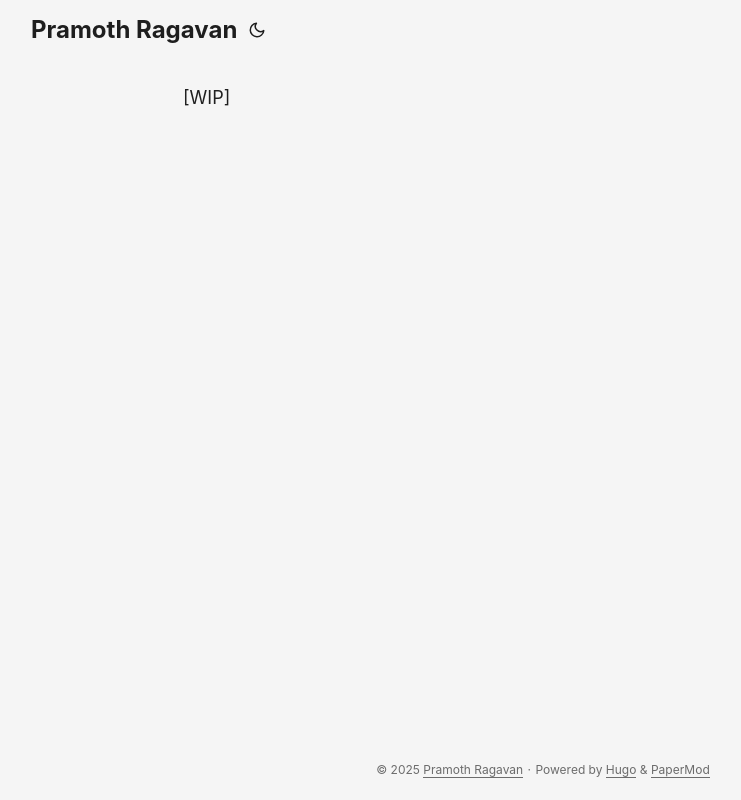
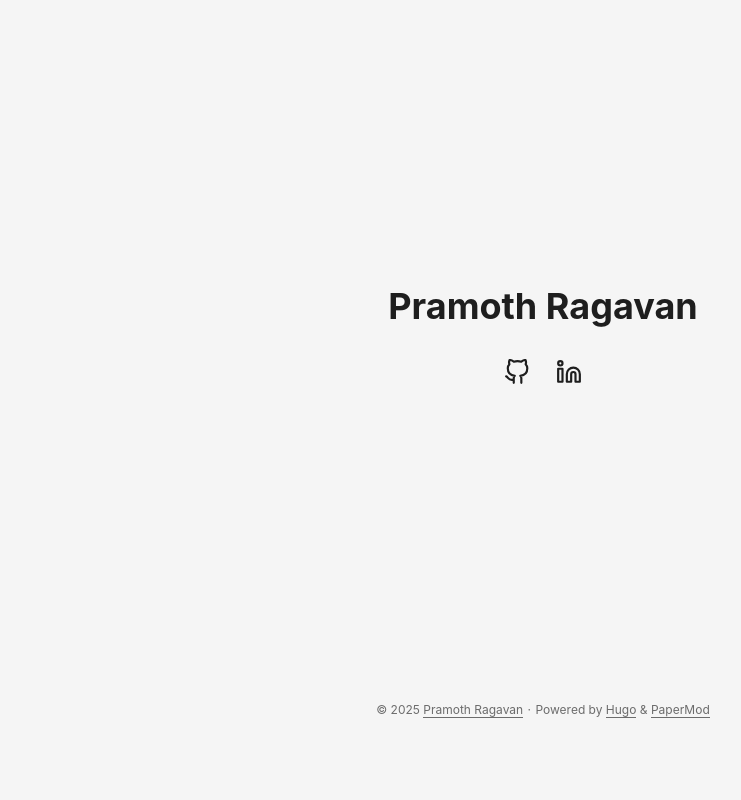
Before and after one commit to pramothragavan/pramothragavan.github.io, a plain HTML site: page index.html in a window 1280 px wide. Shown: the whole page, without its empty margins (97-838 px from the left). Drawn offline with Linux system fonts and the light colour scheme.

Commit message:
make homepage

```diff
--- a/index.html
+++ b/index.html
@@ -76,7 +76,7 @@
   "description": "",
   "logo": "https://pramothragavan.github.io/favicon.ico",
   "sameAs": [
-
+      "https://github.com/pramothragavan", "https://www.linkedin.com/in/pramoth-ragavan-ba587b151/"
   ]
 }
 </script>
@@ -93,43 +93,33 @@
     }
 
 </script>
+<main class="main"><div class="profile">
+    <div class="profile_inner">
+        <h1>Pramoth Ragavan</h1>
+        <span></span><div class="social-icons" >
+    <a href="https://github.com/pramothragavan" target="_blank" rel="noopener noreferrer me"
+        title="Github">
+        <svg xmlns="http://www.w3.org/2000/svg" viewBox="0 0 24 24" fill="none" stroke="currentColor" stroke-width="2"
+    stroke-linecap="round" stroke-linejoin="round">
+    <path
+        d="M9 19c-5 1.5-5-2.5-7-3m14 6v-3.87a3.37 3.37 0 0 0-.94-2.61c3.14-.35 6.44-1.54 6.44-7A5.44 5.44 0 0 0 20 4.77 5.07 5.07 0 0 0 19.91 1S18.73.65 16 2.48a13.38 13.38 0 0 0-7 0C6.27.65 5.09 1 5.09 1A5.07 5.07 0 0 0 5 4.77a5.44 5.44 0 0 0-1.5 3.78c0 5.42 3.3 6.61 6.44 7A3.37 3.37 0 0 0 9 18.13V22">
+    </path>
+</svg>
+    </a>
+    <a href="https://www.linkedin.com/in/pramoth-ragavan-ba587b151/" target="_blank" rel="noopener noreferrer me"
+        title="Linkedin">
+        <svg xmlns="http://www.w3.org/2000/svg" viewBox="0 0 24 24" fill="none" stroke="currentColor" stroke-width="2"
+    stroke-linecap="round" stroke-linejoin="round">
+    <path d="M16 8a6 6 0 0 1 6 6v7h-4v-7a2 2 0 0 0-2-2 2 2 0 0 0-2 2v7h-4v-7a6 6 0 0 1 6-6z"></path>
+    <rect x="2" y="9" width="4" height="12"></rect>
+    <circle cx="4" cy="4" r="2"></circle>
+</svg>
+    </a>
+</div>
 
-<header class="header">
-    <nav class="nav">
-        <div class="logo">
-            <a href="https://pramothragavan.github.io/" accesskey="h" title="Pramoth Ragavan (Alt + H)">Pramoth Ragavan</a>
-            <div class="logo-switches">
-                <button id="theme-toggle" accesskey="t" title="(Alt + T)" aria-label="Toggle theme">
-                    <svg id="moon" xmlns="http://www.w3.org/2000/svg" width="24" height="18" viewBox="0 0 24 24"
-                        fill="none" stroke="currentColor" stroke-width="2" stroke-linecap="round"
-                        stroke-linejoin="round">
-                        <path d="M21 12.79A9 9 0 1 1 11.21 3 7 7 0 0 0 21 12.79z"></path>
-                    </svg>
-                    <svg id="sun" xmlns="http://www.w3.org/2000/svg" width="24" height="18" viewBox="0 0 24 24"
-                        fill="none" stroke="currentColor" stroke-width="2" stroke-linecap="round"
-                        stroke-linejoin="round">
-                        <circle cx="12" cy="12" r="5"></circle>
-                        <line x1="12" y1="1" x2="12" y2="3"></line>
-                        <line x1="12" y1="21" x2="12" y2="23"></line>
-                        <line x1="4.22" y1="4.22" x2="5.64" y2="5.64"></line>
-                        <line x1="18.36" y1="18.36" x2="19.78" y2="19.78"></line>
-                        <line x1="1" y1="12" x2="3" y2="12"></line>
-                        <line x1="21" y1="12" x2="23" y2="12"></line>
-                        <line x1="4.22" y1="19.78" x2="5.64" y2="18.36"></line>
-                        <line x1="18.36" y1="5.64" x2="19.78" y2="4.22"></line>
-                    </svg>
-                </button>
-            </div>
-        </div>
-        <ul id="menu">
-        </ul>
-    </nav>
-</header>
-<main class="main">
-<div class="post-content"><p>[WIP]</p>
+    </div>
+</div>
 
-
-</div>
     </main>
 
 <footer class="footer">
```
Also changed, not shown: page/1/index.html (+3 -3 lines).
